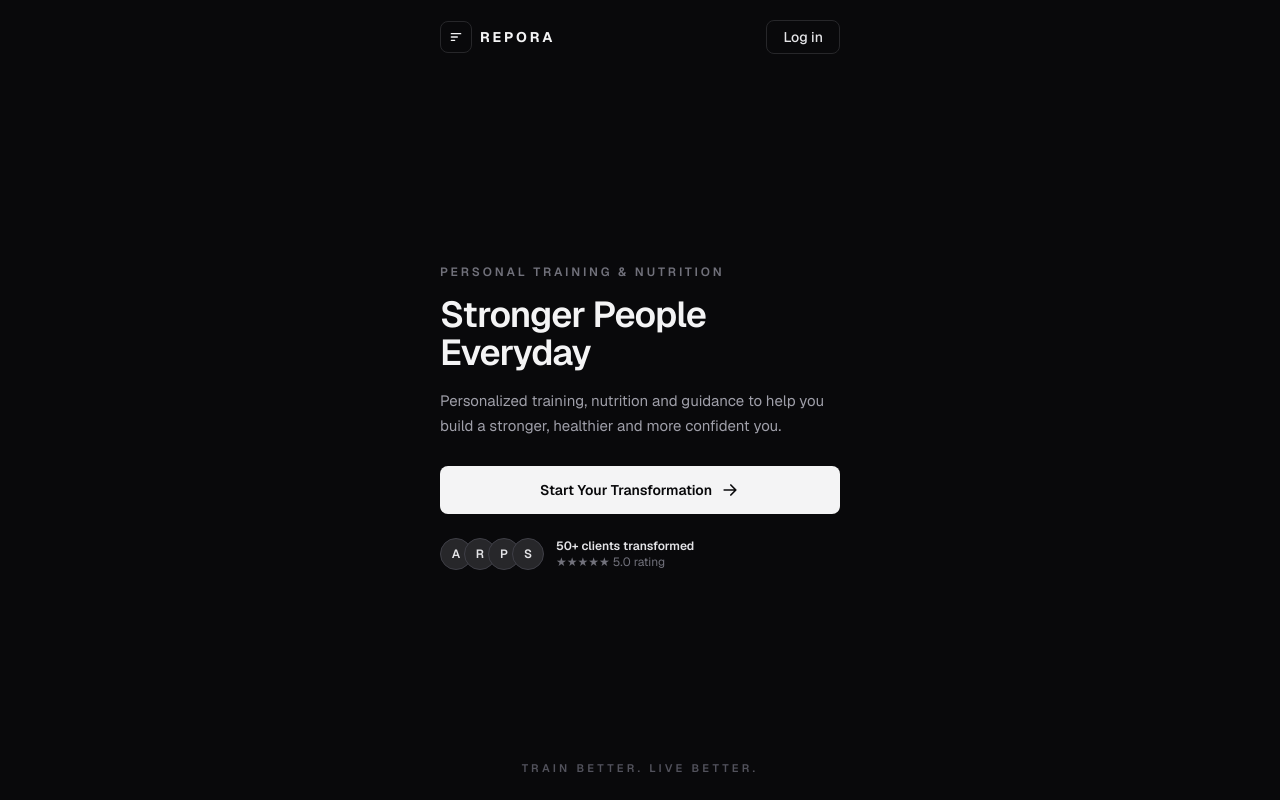
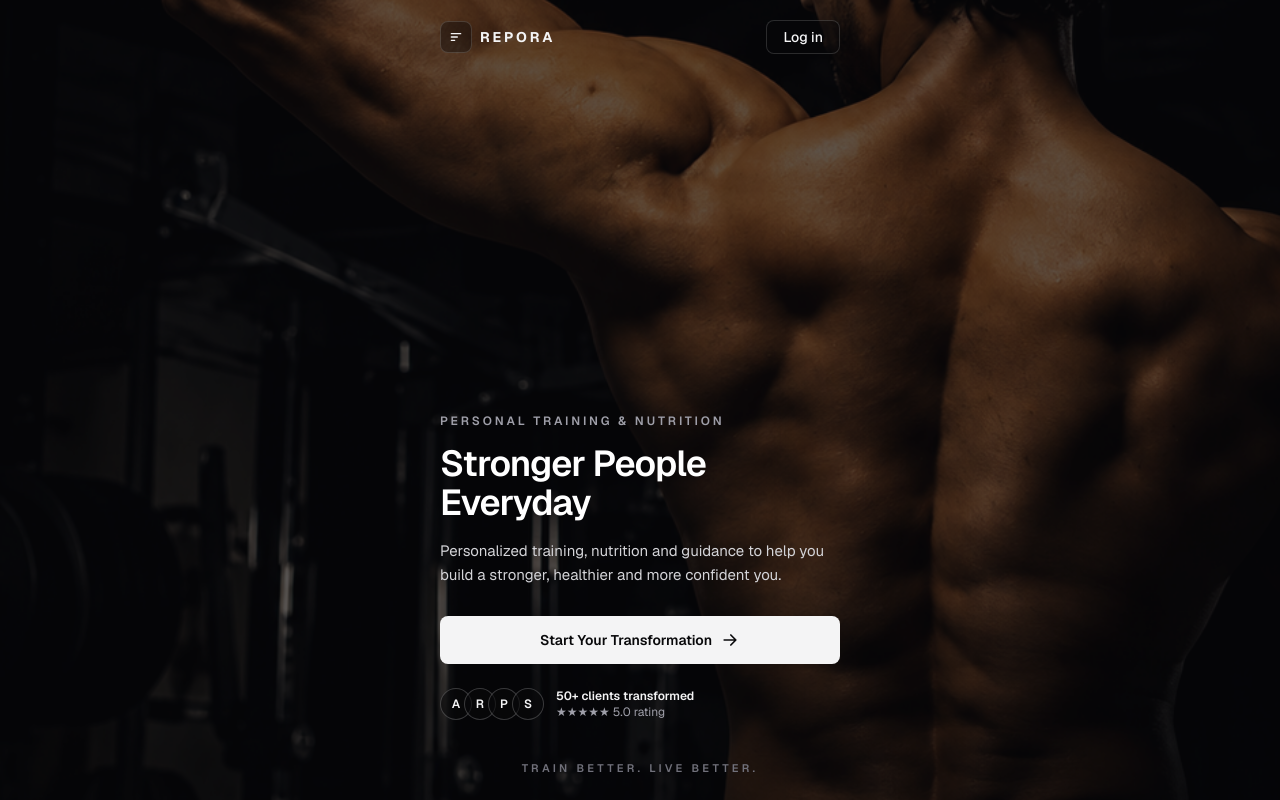
Before and after one commit to neerajk001/harshad-trainer, a Next.js app: page / in a window 1280 px wide. Built offline with nearby package versions, Linux system fonts and the light colour scheme; no server answers.

Commit message:
Add cinematic background image to landing hero
Full-bleed back-flex photo behind the landing page with a flat ink scrim,
content anchored over the Start Your Transformation CTA.

```diff
--- a/src/components/marketing/landing.tsx
+++ b/src/components/marketing/landing.tsx
@@ -1,13 +1,24 @@
+import Image from "next/image";
 import Link from "next/link";
 
 export function Landing({ dashboardHref }: { dashboardHref?: string }) {
   const loggedIn = Boolean(dashboardHref);
   return (
-    <div className="min-h-dvh bg-ink text-zinc-100">
-      <div className="mx-auto flex min-h-dvh max-w-md flex-col px-6">
+    <div className="relative min-h-dvh overflow-hidden bg-ink text-zinc-100">
+      <Image
+        src="/cinematic-back-flex.png"
+        alt=""
+        fill
+        priority
+        sizes="100vw"
+        className="pointer-events-none select-none object-cover object-center"
+      />
+      <div aria-hidden className="absolute inset-0 bg-ink/65" />
+
+      <div className="relative mx-auto flex min-h-dvh max-w-md flex-col px-6">
         <header className="flex items-center justify-between py-5">
           <div className="flex items-center gap-2">
-            <span className="grid h-8 w-8 place-items-center rounded-lg border border-zinc-800">
+            <span className="grid h-8 w-8 place-items-center rounded-lg border border-white/15 bg-ink/40">
               <svg viewBox="0 0 24 24" className="h-4 w-4 text-zinc-100" fill="none" stroke="currentColor" strokeWidth={2}>
                 <path d="M5 7h14M5 12h9M5 17h5" strokeLinecap="round" />
               </svg>
@@ -16,16 +27,18 @@ export function Landing({ dashboardHref }: { dashboardHref?: string }) {
           </div>
           <Link
             href={dashboardHref ?? "/login"}
-            className="rounded-lg border border-zinc-800 px-4 py-1.5 text-sm font-medium text-zinc-200 hover:bg-zinc-800/60"
+            className="rounded-lg border border-white/15 bg-ink/40 px-4 py-1.5 text-sm font-medium text-zinc-100 hover:bg-ink/60"
           >
             {loggedIn ? "Dashboard" : "Log in"}
           </Link>
         </header>
 
-        <div className="flex flex-1 flex-col justify-center py-6">
-          <p className="text-xs font-semibold uppercase tracking-[0.24em] text-zinc-500">Personal Training &amp; Nutrition</p>
-          <h1 className="mt-4 text-4xl font-semibold leading-[1.08] tracking-tight">Stronger People Everyday</h1>
-          <p className="mt-4 text-[15px] leading-relaxed text-zinc-400">
+        <div className="flex flex-1 flex-col justify-end pb-10 pt-6">
+          <p className="text-xs font-semibold uppercase tracking-[0.24em] text-zinc-400">Personal Training &amp; Nutrition</p>
+          <h1 className="mt-4 text-4xl font-semibold leading-[1.08] tracking-tight text-white">
+            Stronger People Everyday
+          </h1>
+          <p className="mt-4 text-[15px] leading-relaxed text-zinc-300">
             Personalized training, nutrition and guidance to help you build a stronger, healthier and more confident you.
           </p>
 
@@ -44,20 +57,20 @@ export function Landing({ dashboardHref }: { dashboardHref?: string }) {
               {["A", "R", "P", "S"].map((c) => (
                 <span
                   key={c}
-                  className="grid h-8 w-8 place-items-center rounded-full border border-zinc-700 bg-zinc-800 text-xs font-semibold text-zinc-200"
+                  className="grid h-8 w-8 place-items-center rounded-full border border-white/20 bg-ink/60 text-xs font-semibold text-zinc-100"
                 >
                   {c}
                 </span>
               ))}
             </div>
             <div className="text-xs">
-              <p className="font-semibold text-zinc-200">50+ clients transformed</p>
-              <p className="text-zinc-500">★★★★★ 5.0 rating</p>
+              <p className="font-semibold text-zinc-100">50+ clients transformed</p>
+              <p className="text-zinc-400">★★★★★ 5.0 rating</p>
             </div>
           </div>
         </div>
 
-        <p className="pb-6 text-center text-[11px] font-semibold uppercase tracking-[0.3em] text-zinc-600">
+        <p className="pb-6 text-center text-[11px] font-semibold uppercase tracking-[0.3em] text-zinc-500">
           Train Better. Live Better.
         </p>
       </div>
```
Also changed, not shown: public/cinematic-back-flex.png (added).
